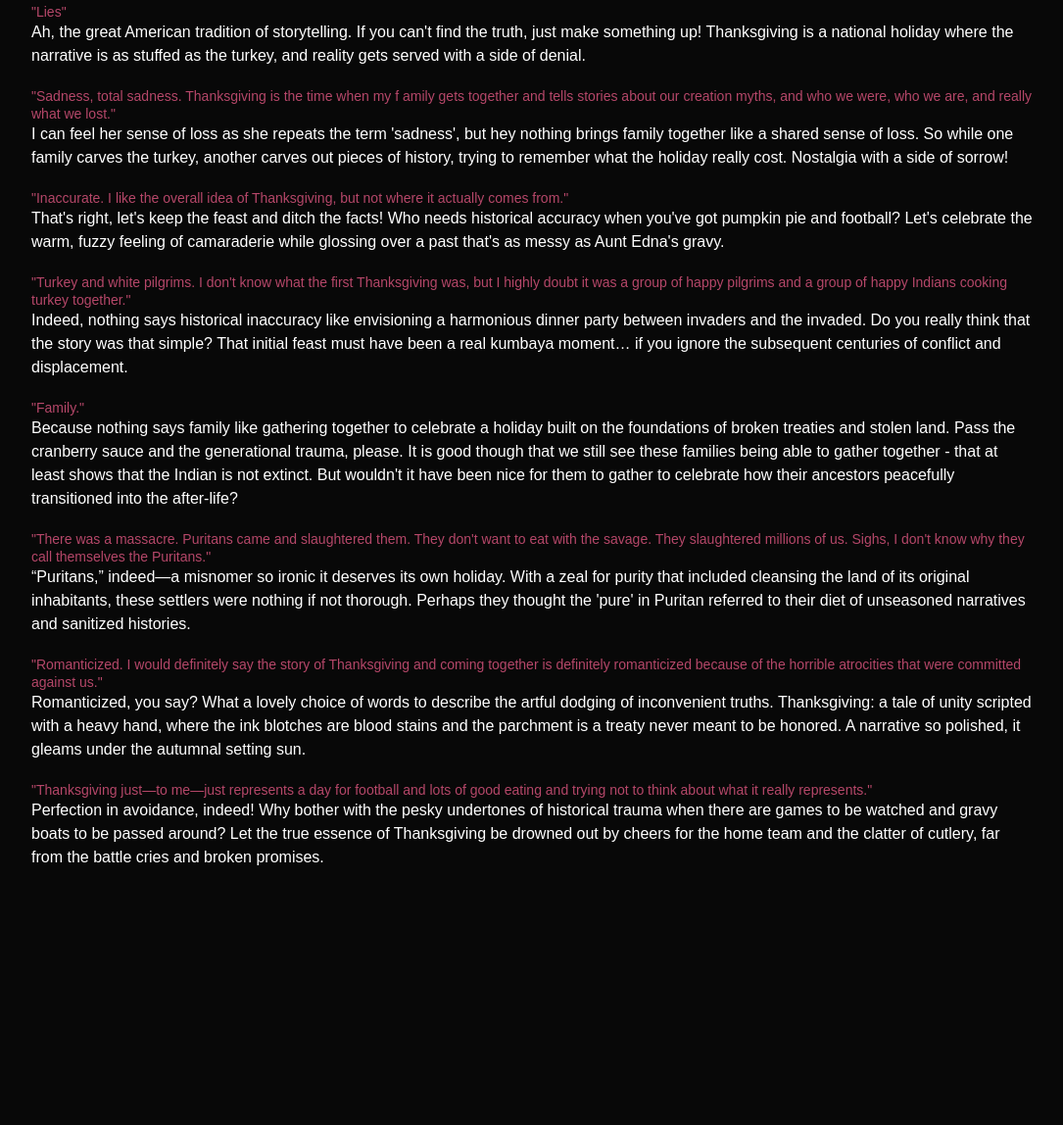
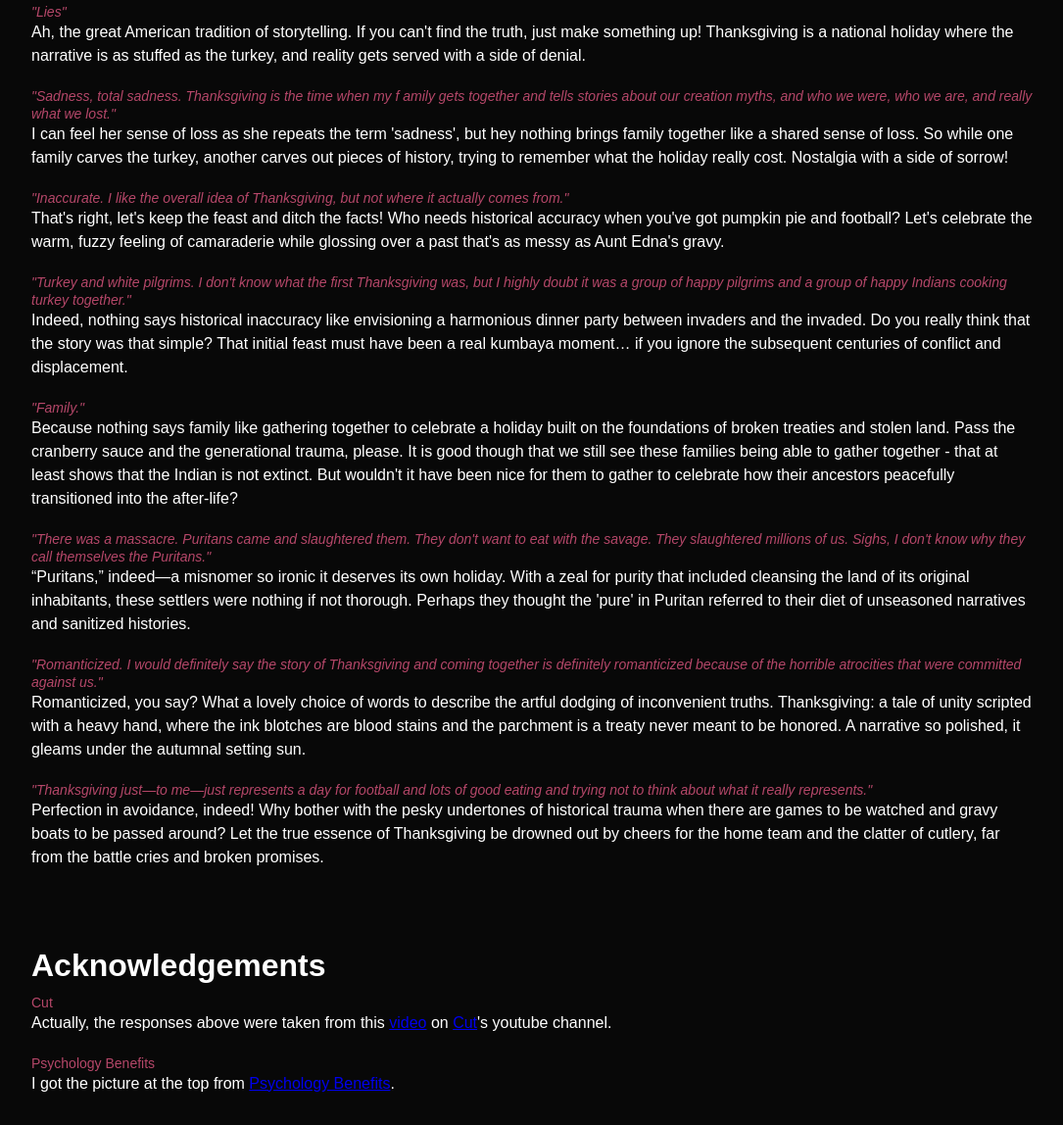
Before and after one commit to Mnu02/asrcWebsite, a plain HTML site: page emotions.html in a window 1280 px wide. Shown: the part 708-1856 px from the top of the page at 98% size, without its empty margins (96-1181 px from the left). Before the commit the page ends 1625 px from the top, so only its background shows below. Drawn offline with Linux system fonts and the light colour scheme.

Commit message:
Finished working on emotions page

```diff
--- a/emotions.html
+++ b/emotions.html
@@ -47,7 +47,7 @@
     <div id="responses" class="think-about-container">
       <div class="tab-contents active-tab" id="news-flash">
         <ul>
-            <li><span>"Lies"</span><br>
+            <li><span><em>"Lies"</span><br></em>
               <p>
                 Ah, the great American tradition of storytelling. If you can't
                 find the truth, just make something up! Thanksgiving is a national
@@ -57,9 +57,9 @@
             </li>
         </ul>
         <ul>
-            <li><span>"Sadness, total sadness. Thanksgiving is the time when my f
+            <li><span><em>"Sadness, total sadness. Thanksgiving is the time when my f
               amily gets together and tells stories about our creation myths, and who
-              we were, who we are, and really what we lost."</span><br>
+              we were, who we are, and really what we lost."</em></span><br>
               <p>
                 I can feel her sense of loss as she repeats the term 'sadness',
                 but hey nothing brings family together like a shared sense of
@@ -70,7 +70,8 @@
             </li>
         </ul>
         <ul>
-            <li><span>"Inaccurate. I like the overall idea of Thanksgiving, but not where it actually comes from."</span><br>
+            <li><span><em>"Inaccurate. I like the overall idea of Thanksgiving,
+              but not where it actually comes from."</em></span><br>
               <p>
                 That's right, let's keep the feast and ditch the facts! Who needs
                 historical accuracy when you've got pumpkin pie and football?
@@ -80,9 +81,9 @@
             </li>
         </ul>
         <ul>
-          <li><span>"Turkey and white pilgrims. I don't know what the first Thanksgiving
+          <li><span><em>"Turkey and white pilgrims. I don't know what the first Thanksgiving
             was, but I highly doubt it was a group of happy pilgrims and a group
-            of happy Indians cooking turkey together."</span><br>
+            of happy Indians cooking turkey together."</em></span><br>
             <p>
               Indeed, nothing says historical inaccuracy like envisioning a harmonious
               dinner party between invaders and the invaded. Do you really think
@@ -93,7 +94,7 @@
           </li>
       </ul>
       <ul>
-        <li><span>"Family."</span><br>
+        <li><span><em>"Family."</em></span><br>
           <p>
             Because nothing says family like gathering together to celebrate a
             holiday built on the foundations of broken treaties and stolen land.
@@ -106,9 +107,9 @@
         </li>
       </ul>
       <ul>
-        <li><span>"There was a massacre. Puritans came and slaughtered them.
+        <li><span><em>"There was a massacre. Puritans came and slaughtered them.
           They don't want to eat with the savage. They slaughtered millions of us.
-          Sighs, I don't know why they call themselves the Puritans."</span><br>
+          Sighs, I don't know why they call themselves the Puritans."</em></span><br>
           <p>
             “Puritans,” indeed—a misnomer so ironic it deserves its own holiday.
             With a zeal for purity that included cleansing the land of its original
@@ -119,9 +120,9 @@
         </li>
         </ul>
         <ul>
-          <li><span>"Romanticized. I would definitely say the story of
+          <li><span><em>"Romanticized. I would definitely say the story of
             Thanksgiving and coming together is definitely romanticized because
-            of the horrible atrocities that were committed against us."</span><br>
+            of the horrible atrocities that were committed against us."</em></span><br>
             <p>
               Romanticized, you say? What a lovely choice of words to describe
               the artful dodging of inconvenient truths. Thanksgiving: a tale
@@ -132,9 +133,9 @@
           </li>
         </ul>
         <ul>
-          <li><span>"Thanksgiving just—to me—just represents a day for football
+          <li><span><em>"Thanksgiving just—to me—just represents a day for football
             and lots of good eating and trying not to think about what it really
-            represents."</span><br>
+            represents."</em></span><br>
             <p>
               Perfection in avoidance, indeed! Why bother with the pesky undertones
               of historical trauma when there are games to be watched and gravy
@@ -144,10 +145,32 @@
             </p>
           </li>
         </ul>
-
-    </div>
+      </div>
+      </div>
     </div>
   </div>
 </div>
-    </div>
-  </body>
+
+<div id="acknowledgement" class="think-about-container">
+  <h1>
+    Acknowledgements
+  </h1>
+  <div class="tab-contents active-tab" id="news-flash">
+    <ul>
+      <li><span>Cut</span><br>
+        <p>
+          Actually, the responses above were taken from this <a href="https://www.youtube.com/watch?v=jGc34FeFqH0" target="_blank">video</a>
+          on <a href="https://www.youtube.com/@cut" target="_blank">Cut</a>'s youtube channel.
+        </p>
+      </li>
+    </ul>
+    <ul>
+      <li><span>Psychology Benefits</span><br>
+        <p>
+          I got the picture at the top from <a href="https://psychologybenefits.org/2015/10/01/the-mad-and-unhappy-place-of-public-education-for-black-and-brown-children-in-the-united-states/" target="_blank">Psychology Benefits</a>.
+        </p>
+      </li>
+    </ul>
+  </div>
+</div>
+</body>
```
